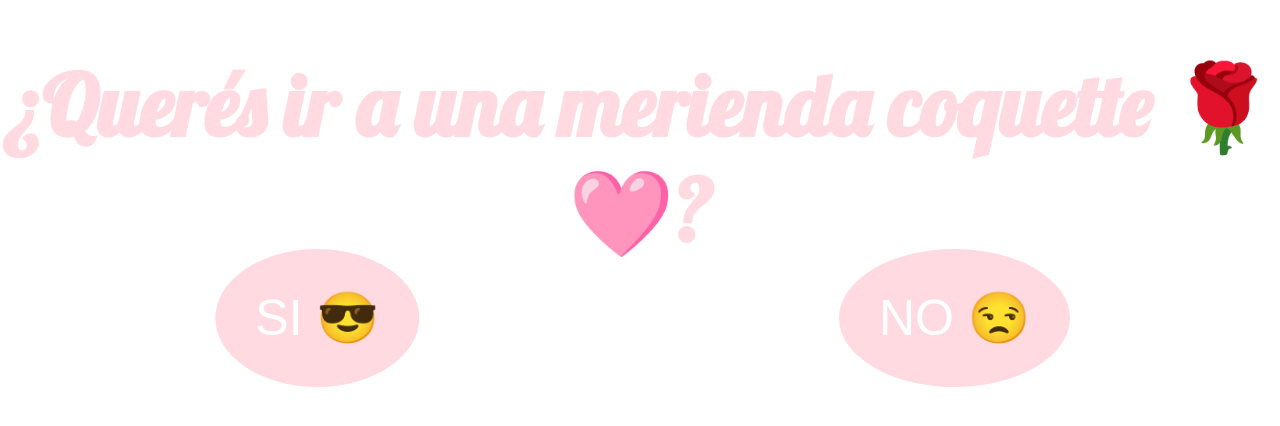
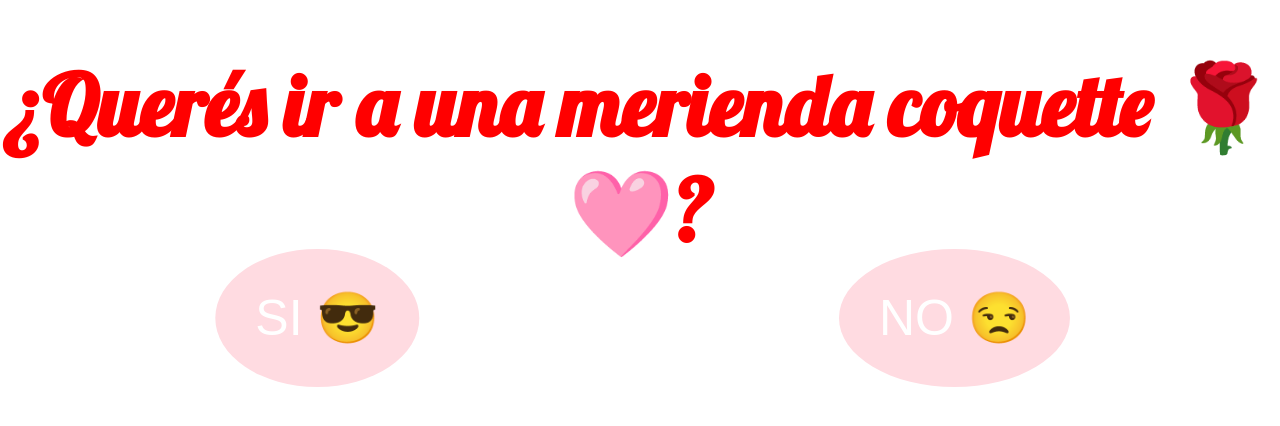
Before and after one commit to iPizza507/iPizza507.github.io, a plain HTML site: page index.html in a window 1280 px wide. Shown: the part 242-668 px from the top of the page. Drawn offline with Linux system fonts and the light colour scheme.

Commit message:
texto, correccion

```diff
--- a/index.css
+++ b/index.css
@@ -18,8 +18,8 @@ body{
 	background-size: cover;
 }
 h1{
-	margin: 40% 10%;
-	color: #ffdbe1;
+	margin: 0px;
+	color: red;
 	font-size: 85px;
 	margin: auto;
 	text-align: center;
@@ -51,12 +51,12 @@ h1{
 	h1{
 		margin: auto;
 	}
-  }
+}
 
   /* Estilos para escritorio (1024px en adelante de ancho) */
-  @media only screen and (min-width: 1024px) {
+@media only screen and (min-width: 1024px) {
 	/* Estilos específicos para escritorio */
 	h1{
 		margin: auto;
 	}
-  }
+}
--- a/index.html
+++ b/index.html
@@ -1,7 +1,7 @@
 <!DOCTYPE html>
 <html>
 	<head>
-		<title>Meriendita</title>
+		<title>FELIZ CUMPLE</title>
 		<link rel="stylesheet" type="text/css" href="index.css">
 	</head>
 	<body>
```
Also changed, not shown: secundario.html (+1 -1 lines).
